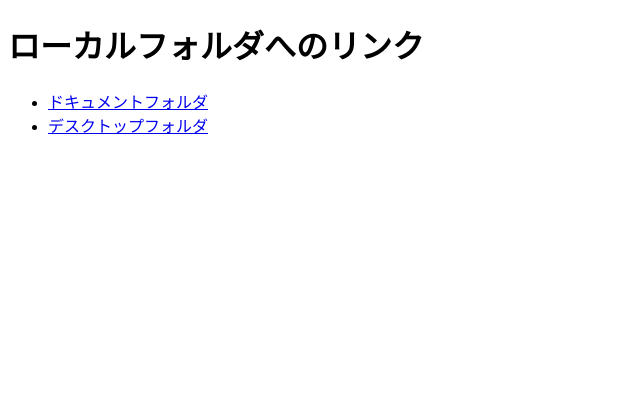
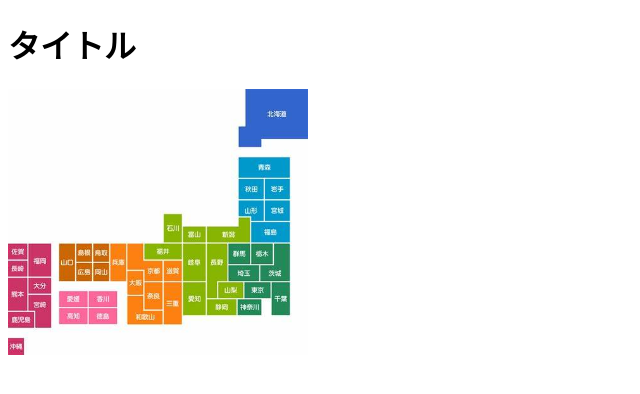
Before and after one commit to ybetti/folderpath, a plain HTML site: page index.html in a window 1280 px wide. Shown: the whole page, without its empty margins (0-640 px from the left). Drawn offline with Linux system fonts and the light colour scheme.

Commit message:
Update index.html

```diff
--- a/index.html
+++ b/index.html
@@ -3,13 +3,11 @@
 <head>
     <meta charset="UTF-8">
     <meta name="viewport" content="width=device-width, initial-scale=1.0">
-    <title>ローカルフォルダリンク</title>
+    <title>画像の追加例</title>
 </head>
 <body>
-    <h1>ローカルフォルダへのリンク</h1>
-    <ul>
-        <li><a href="file:///C:/Users/YourUsername/Documents" target="_blank">ドキュメントフォルダ</a></li>
-        <li><a href="file:///C:/Users/YourUsername/Desktop" target="_blank">デスクトップフォルダ</a></li>
-    </ul>
+    <h1>タイトル</h1>
+    <!-- 画像の追加 -->
+    <img src="OIP.jpg" alt="サンプル画像" style="width:300px; height:auto;">
 </body>
 </html>
```
